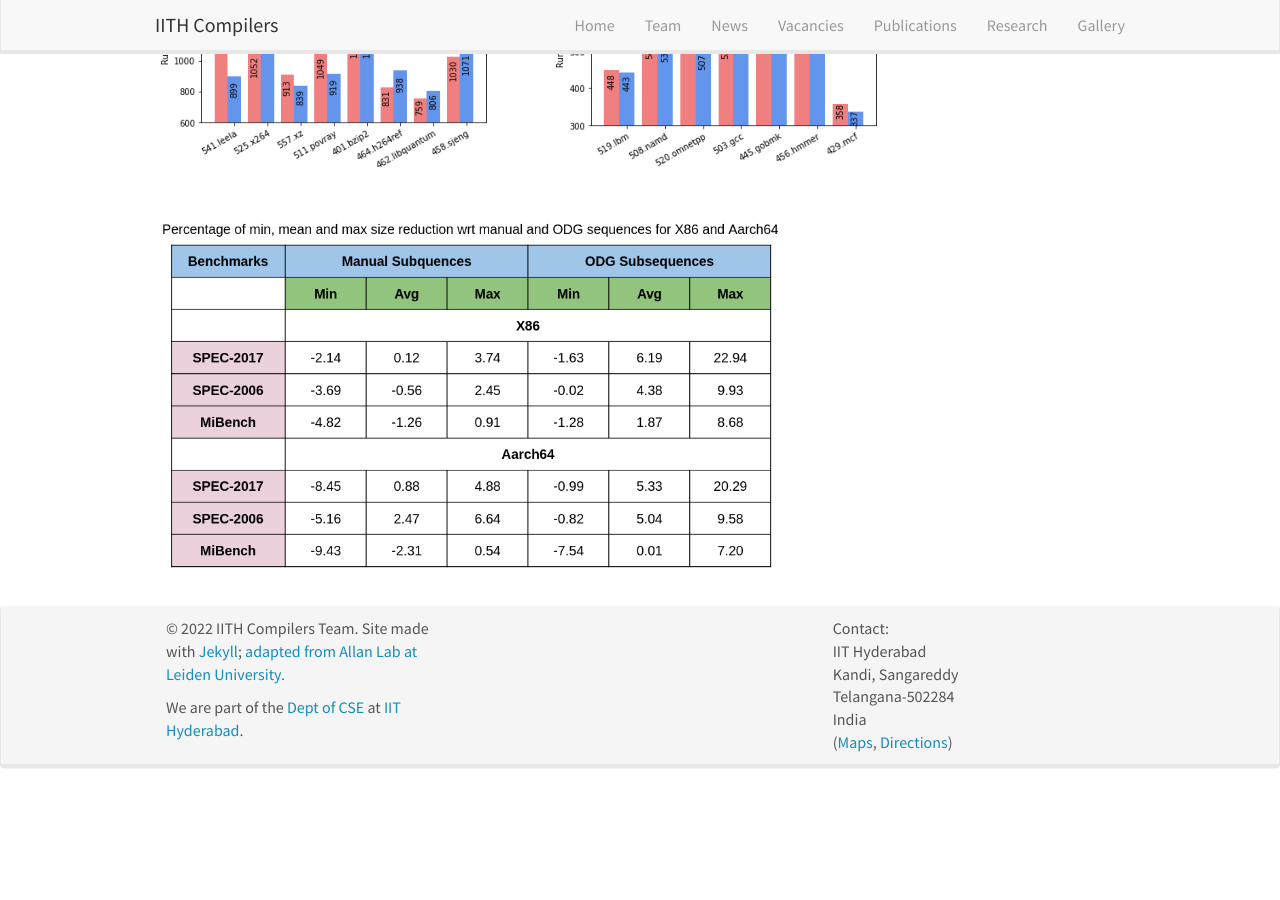
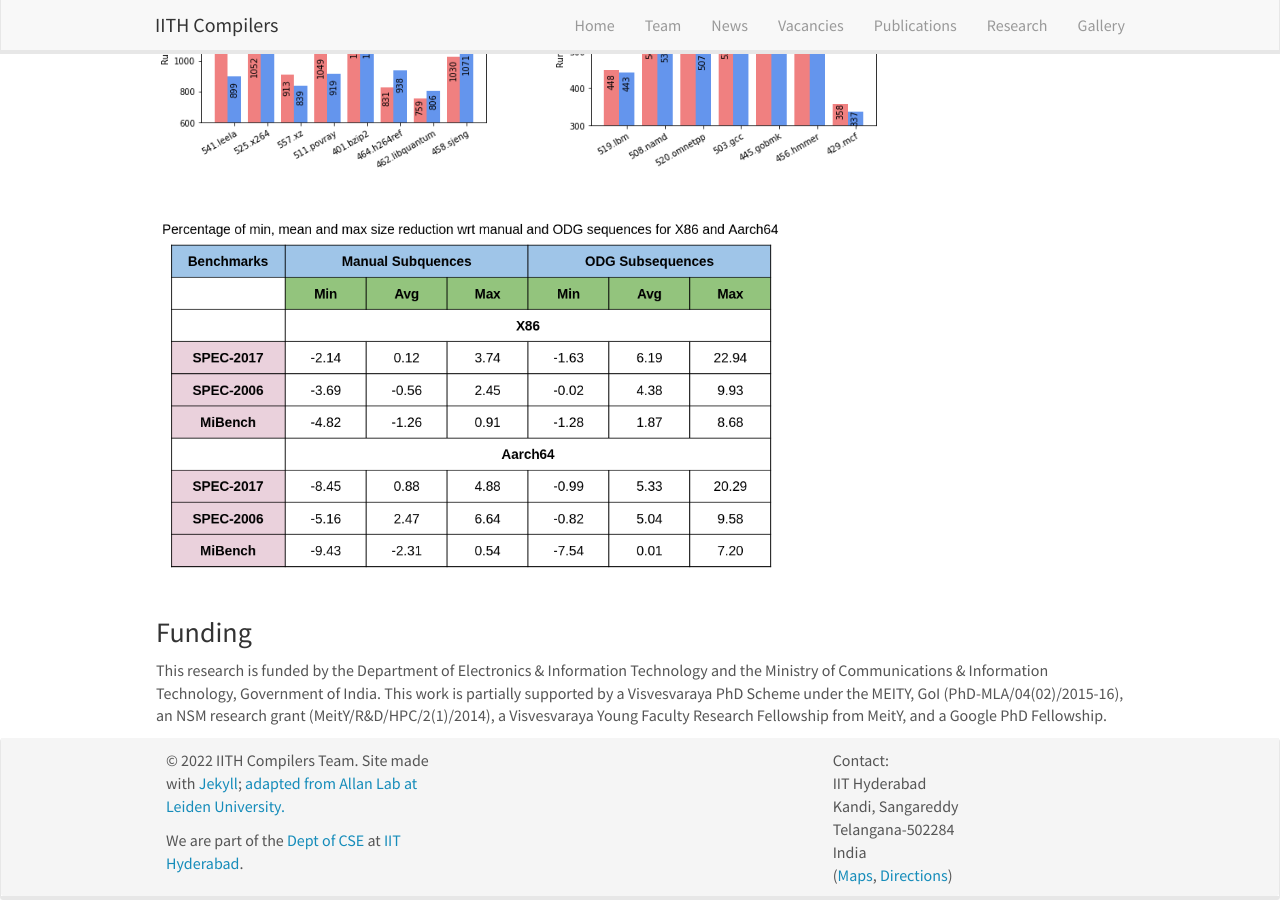
Before and after one commit to utpalbora/compilers.cse.iith.ac.in, a Jekyll site: the page built from _pages/poset_rl.md, in a window 1280 px wide and 900 px high, scrolled down 1822 px. Built offline with Jekyll 4.4.1, drawn with Linux system fonts in a browser that asks for light colours; nearby versions of some CDN libraries; before the commit the page ends 2590 px from its top, so only the background shows below that.

Commit message:
Updating poset_rl page

```diff
--- a/_pages/poset_rl.md
+++ b/_pages/poset_rl.md
@@ -45,3 +45,9 @@ The improvements we achieved over Oz in terms of binary size and execution time
 <figure>
 <img src="{{ site.url }}{{ site.baseurl }}/images/projects/poset_rl/size_table.png" width="65%">
 </figure>
+
+### Funding
+This research is funded by the Department of Electronics & Information Technology and the Ministry of Communications
+& Information Technology, Government of India. This work is partially supported by a Visvesvaraya PhD Scheme under
+the MEITY, GoI (PhD-MLA/04(02)/2015-16), an NSM research grant (MeitY/R&D/HPC/2(1)/2014), a Visvesvaraya Young
+Faculty Research Fellowship from MeitY, and a Google PhD Fellowship.
```
